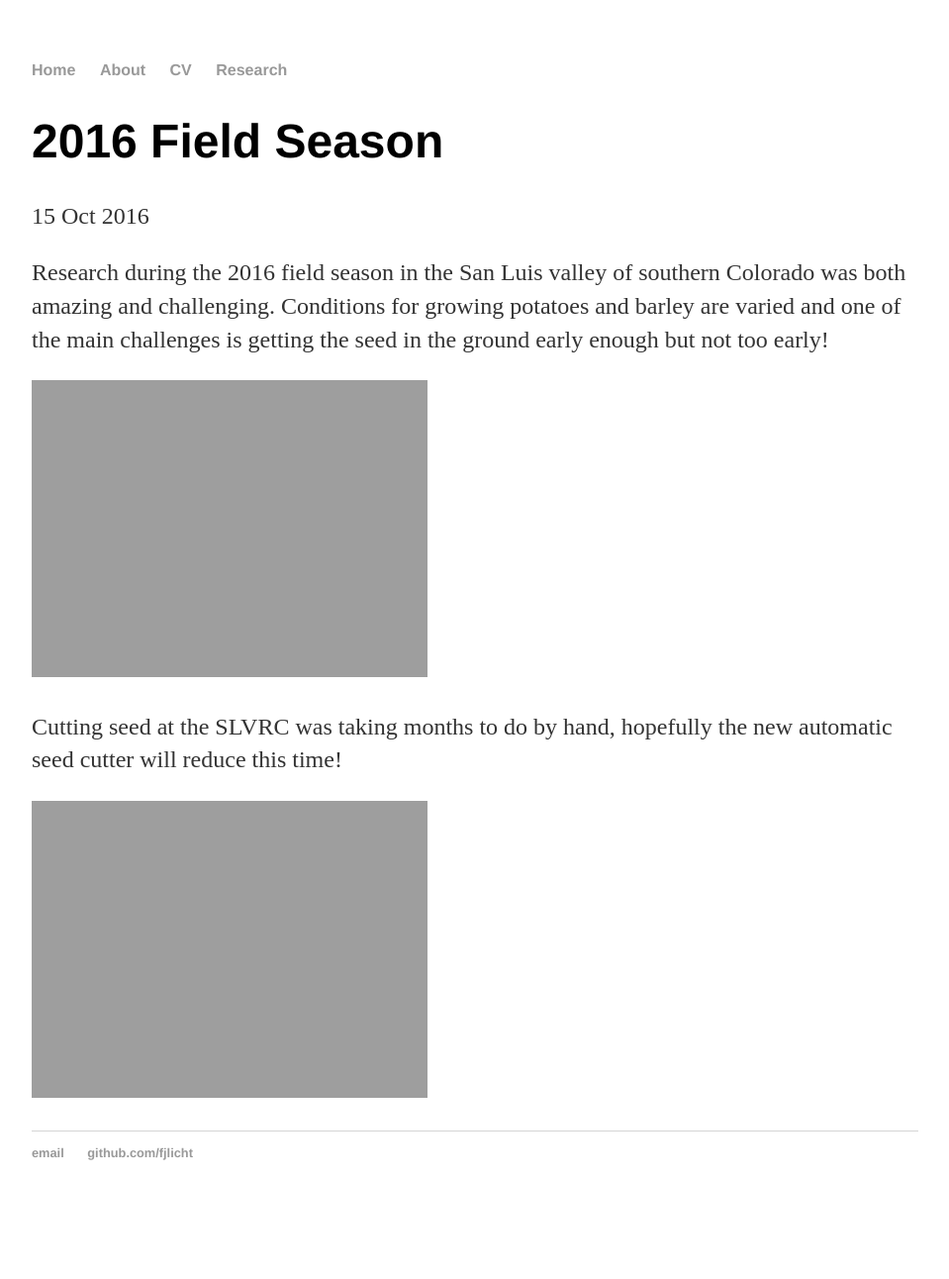
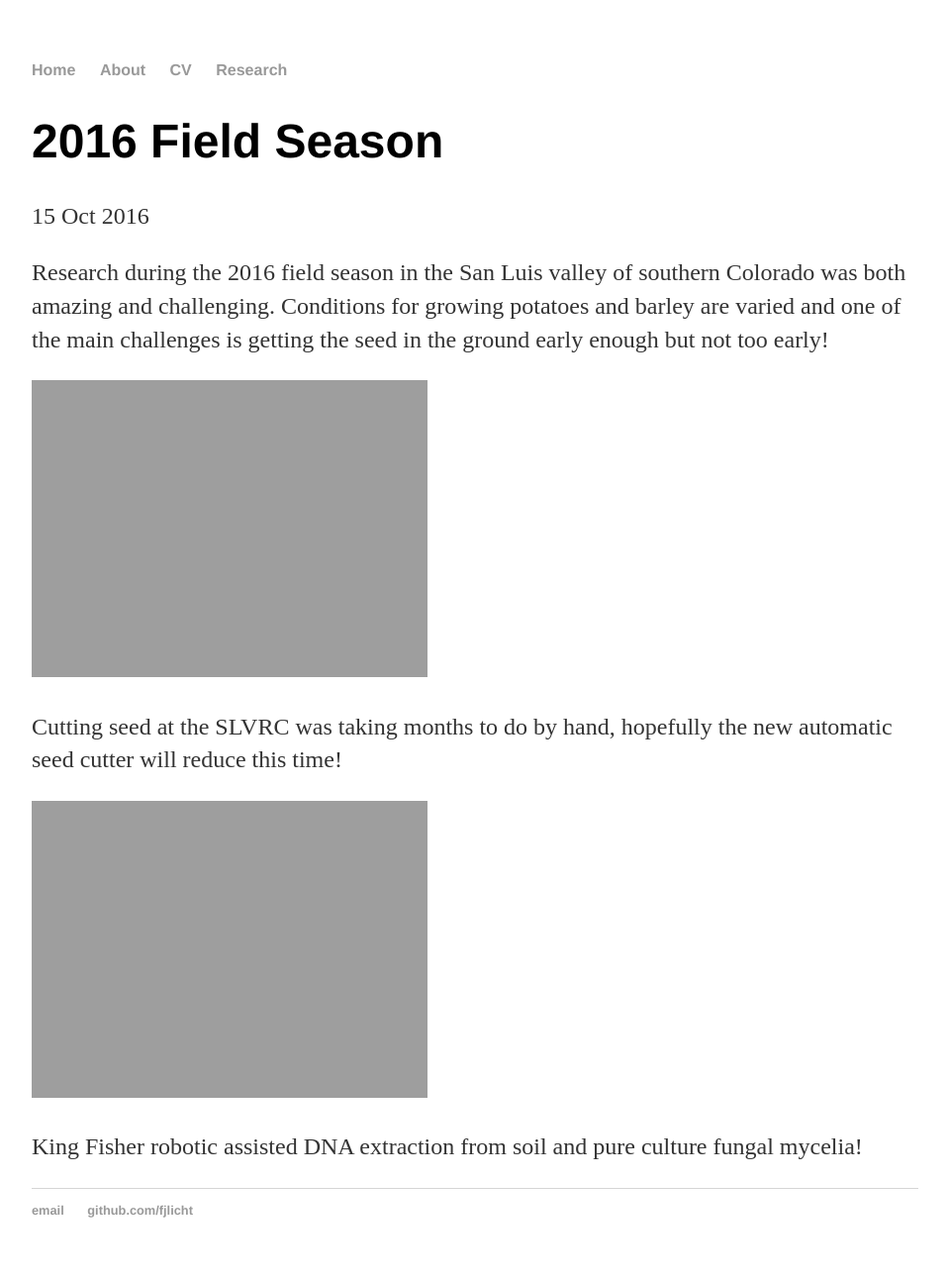
Before and after one commit to fjlicht/franzandanne.github.io, a Jekyll site: the page built from _posts/2016-10-15-2016FieldSeason.md, in a window 1280 px wide. Shown: the whole page at 99% size, without its empty margins (160-1119 px from the left). Built offline with Jekyll 4.4.1, drawn with Linux system fonts in a browser that asks for light colours; before the commit the page ends 1234 px from its top, so only the background shows below that.

Commit message:
Update 2016-10-15-2016FieldSeason.md

```diff
--- a/_posts/2016-10-15-2016FieldSeason.md
+++ b/_posts/2016-10-15-2016FieldSeason.md
@@ -10,4 +10,6 @@ Research during the 2016 field season in the San Luis valley of southern Colorad
 
 Cutting seed at the SLVRC was taking months to do by hand, hopefully the new automatic seed cutter will reduce this time!
 
-![Harvested tubers]({{ "fjlicht.github.io/assets/Harvesting.JPG" =400x200 | absolute_url }})
+![Extracting DNA]({{ "fjlicht.github.io/assets/IMG_0165.JPG" =400x200 | absolute_url }})
+
+King Fisher robotic assisted DNA extraction from soil and pure culture fungal mycelia!
```
